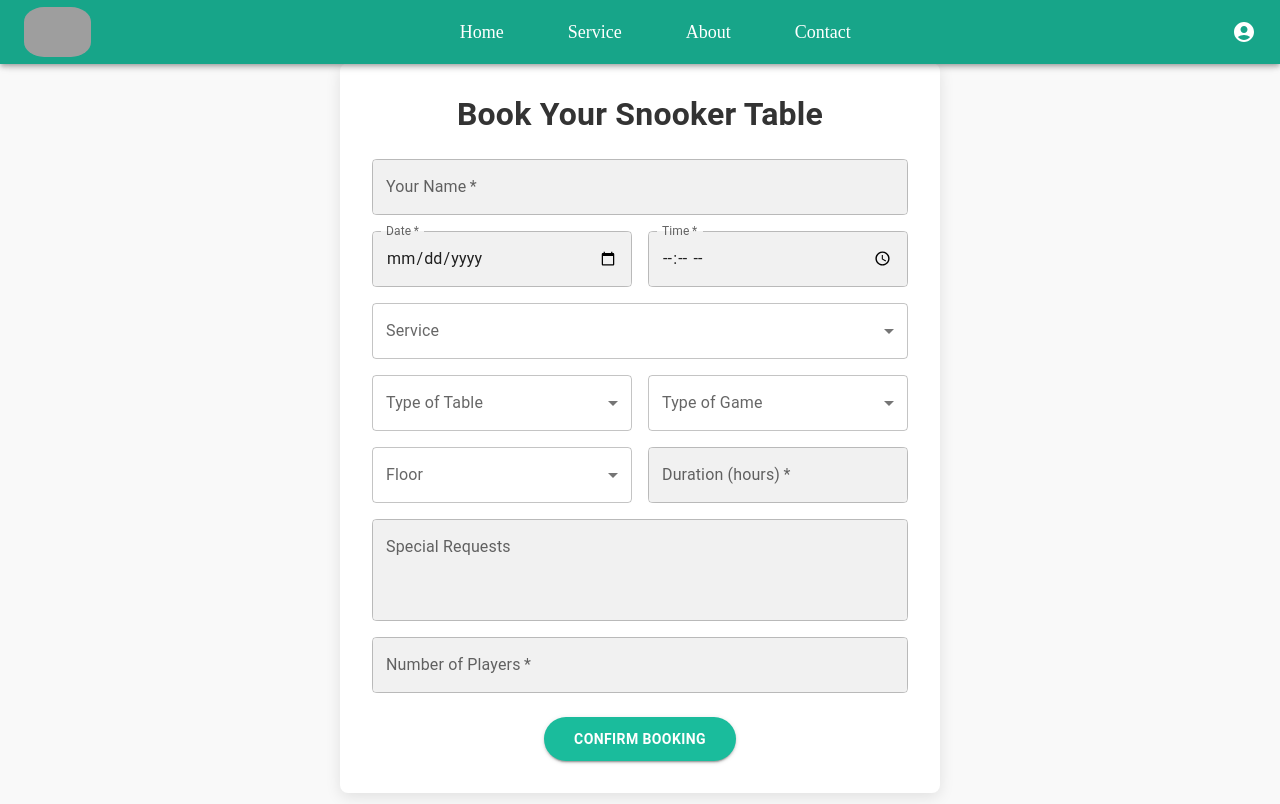
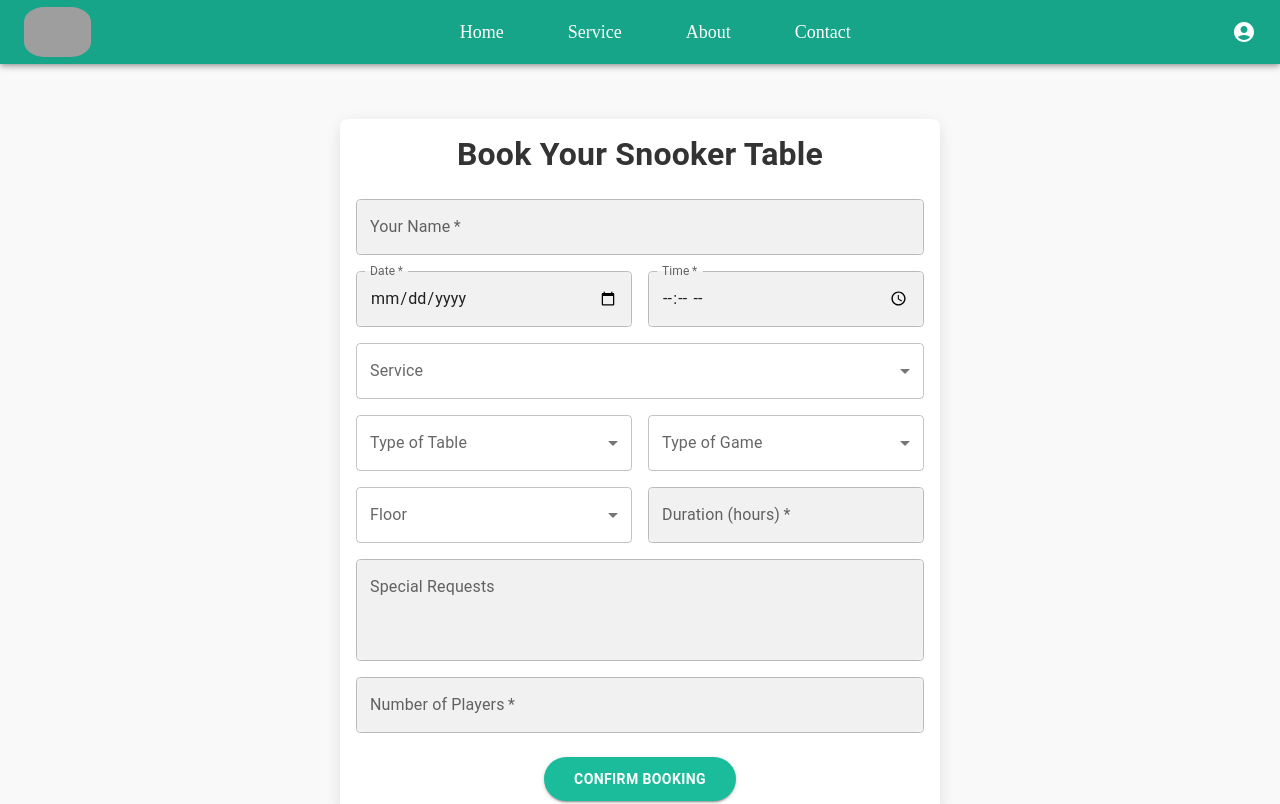
Before and after one commit to BasitAli164/snookerFrontendProject, a React (Vite) app: page /booking in a window 1280 px wide. Shown: the top 804 px of the page. Built offline with nearby package versions, Linux system fonts and the light colour scheme; grey boxes are pictures that could not be loaded.

Commit message:
adjusting

```diff
--- a/src/pages/BookingPage.jsx
+++ b/src/pages/BookingPage.jsx
@@ -1,4 +1,4 @@
-import { useState, useEffect } from 'react';
+import  { useState, useEffect } from 'react';
 import { Box, Typography, TextField, Button, Grid, CircularProgress, MenuItem, Select, FormControl, InputLabel, Dialog, DialogActions, DialogContent, DialogTitle } from '@mui/material';
 import { useLocation } from 'react-router-dom';
 
@@ -127,12 +127,14 @@
         minHeight: '107vh',
         background: '#f9f9f9',
         padding: 5,
+        mt:5,
+        mb:5
       }}
     >
       <Box
         sx={{
           background: '#fff',
-          padding: 4,
+          padding: 2,
           borderRadius: '8px',
           boxShadow: '0 4px 15px rgba(0, 0, 0, 0.1)',
           width: { xs: '100%', sm: '70%', md: '50%' },
```
